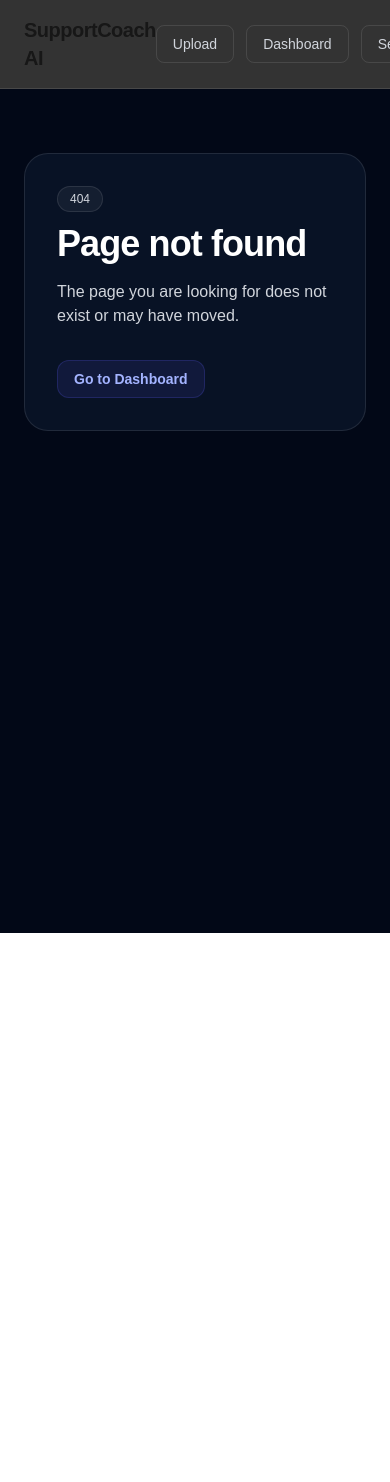
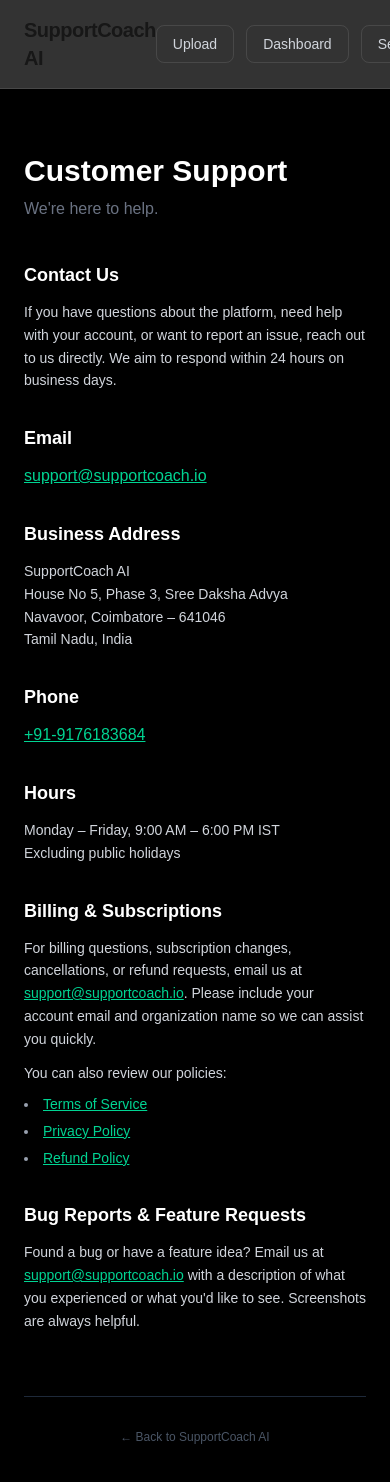
Before and after one commit to samjohny4u/supportcoach-ai, a Next.js app in the folder app/: page /support in a window 390 px wide. Before the commit this address had no page. Shown: the top 1482 px of the page. Before the commit the page ends 933 px from the top, so only its background shows below. Built offline with nearby package versions, Linux system fonts and the light colour scheme.

Commit message:
Add customer support page with address and phone

```diff
--- /dev/null
+++ b/app/src/app/support/page.tsx
@@ -0,0 +1,117 @@
+export default function SupportPage() {
+  return (
+    <div className="min-h-screen bg-black text-gray-300">
+      <div className="max-w-3xl mx-auto px-6 py-16">
+        <h1 className="text-3xl font-bold text-white mb-2">Customer Support</h1>
+        <p className="text-gray-500 mb-10">We&apos;re here to help.</p>
+
+        <div className="space-y-8 text-sm leading-relaxed">
+          <section>
+            <h2 className="text-lg font-semibold text-white mb-3">Contact Us</h2>
+            <p>
+              If you have questions about the platform, need help with your account, or want to
+              report an issue, reach out to us directly. We aim to respond within 24 hours on
+              business days.
+            </p>
+          </section>
+
+          <section>
+            <h2 className="text-lg font-semibold text-white mb-3">Email</h2>
+            <p>
+              <a
+                href="mailto:support@supportcoach.io"
+                className="text-emerald-400 hover:text-emerald-300 underline text-base"
+              >
+                support@supportcoach.io
+              </a>
+            </p>
+          </section>
+
+          <section>
+            <h2 className="text-lg font-semibold text-white mb-3">Business Address</h2>
+            <p>
+              SupportCoach AI<br />
+              House No 5, Phase 3, Sree Daksha Advya<br />
+              Navavoor, Coimbatore – 641046<br />
+              Tamil Nadu, India
+            </p>
+          </section>
+
+          <section>
+            <h2 className="text-lg font-semibold text-white mb-3">Phone</h2>
+            <p>
+              <a
+                href="tel:+919176183684"
+                className="text-emerald-400 hover:text-emerald-300 underline text-base"
+              >
+                +91-9176183684
+              </a>
+            </p>
+          </section>
+
+          <section>
+            <h2 className="text-lg font-semibold text-white mb-3">Hours</h2>
+            <p>
+              Monday – Friday, 9:00 AM – 6:00 PM IST<br />
+              Excluding public holidays
+            </p>
+          </section>
+
+          <section>
+            <h2 className="text-lg font-semibold text-white mb-3">Billing & Subscriptions</h2>
+            <p>
+              For billing questions, subscription changes, cancellations, or refund requests,
+              email us at{" "}
+              <a
+                href="mailto:support@supportcoach.io"
+                className="text-emerald-400 hover:text-emerald-300 underline"
+              >
+                support@supportcoach.io
+              </a>
+              . Please include your account email and organization name so we can assist you quickly.
+            </p>
+            <p className="mt-3">
+              You can also review our policies:
+            </p>
+            <ul className="list-disc list-inside mt-2 space-y-1 text-gray-400">
+              <li>
+                <a href="/terms" className="text-emerald-400 hover:text-emerald-300 underline">
+                  Terms of Service
+                </a>
+              </li>
+              <li>
+                <a href="/privacy" className="text-emerald-400 hover:text-emerald-300 underline">
+                  Privacy Policy
+                </a>
+              </li>
+              <li>
+                <a href="/refund" className="text-emerald-400 hover:text-emerald-300 underline">
+                  Refund Policy
+                </a>
+              </li>
+            </ul>
+          </section>
+
+          <section>
+            <h2 className="text-lg font-semibold text-white mb-3">Bug Reports & Feature Requests</h2>
+            <p>
+              Found a bug or have a feature idea? Email us at{" "}
+              <a
+                href="mailto:support@supportcoach.io"
+                className="text-emerald-400 hover:text-emerald-300 underline"
+              >
+                support@supportcoach.io
+              </a>{" "}
+              with a description of what you experienced or what you&apos;d like to see. Screenshots
+              are always helpful.
+            </p>
+          </section>
+        </div>
+
+        <div className="mt-16 pt-8 border-t border-gray-800 text-center text-gray-600 text-xs">
+          <a href="/" className="hover:text-gray-400">← Back to SupportCoach AI</a>
+        </div>
+      </div>
+    </div>
+  );
+}
```
